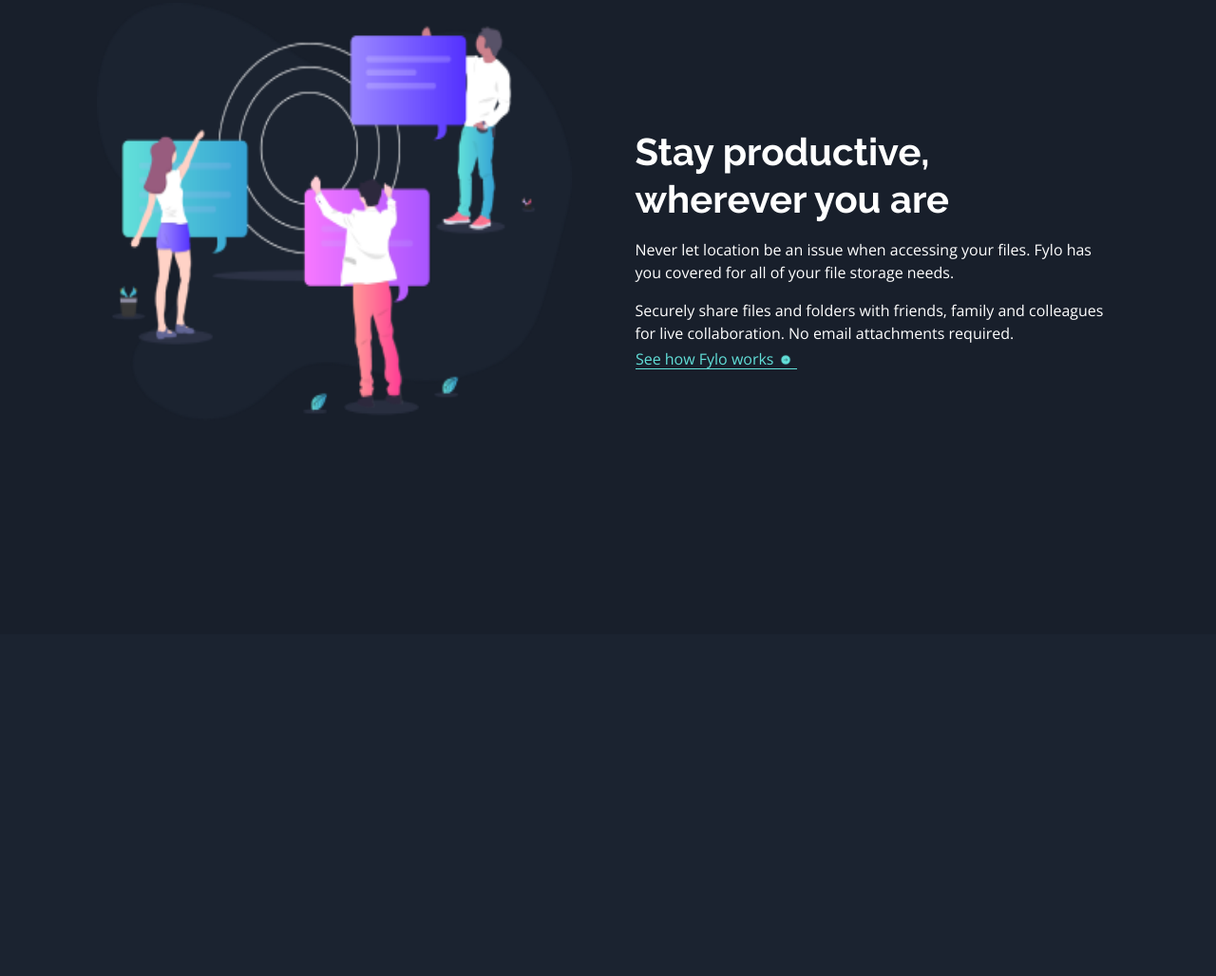
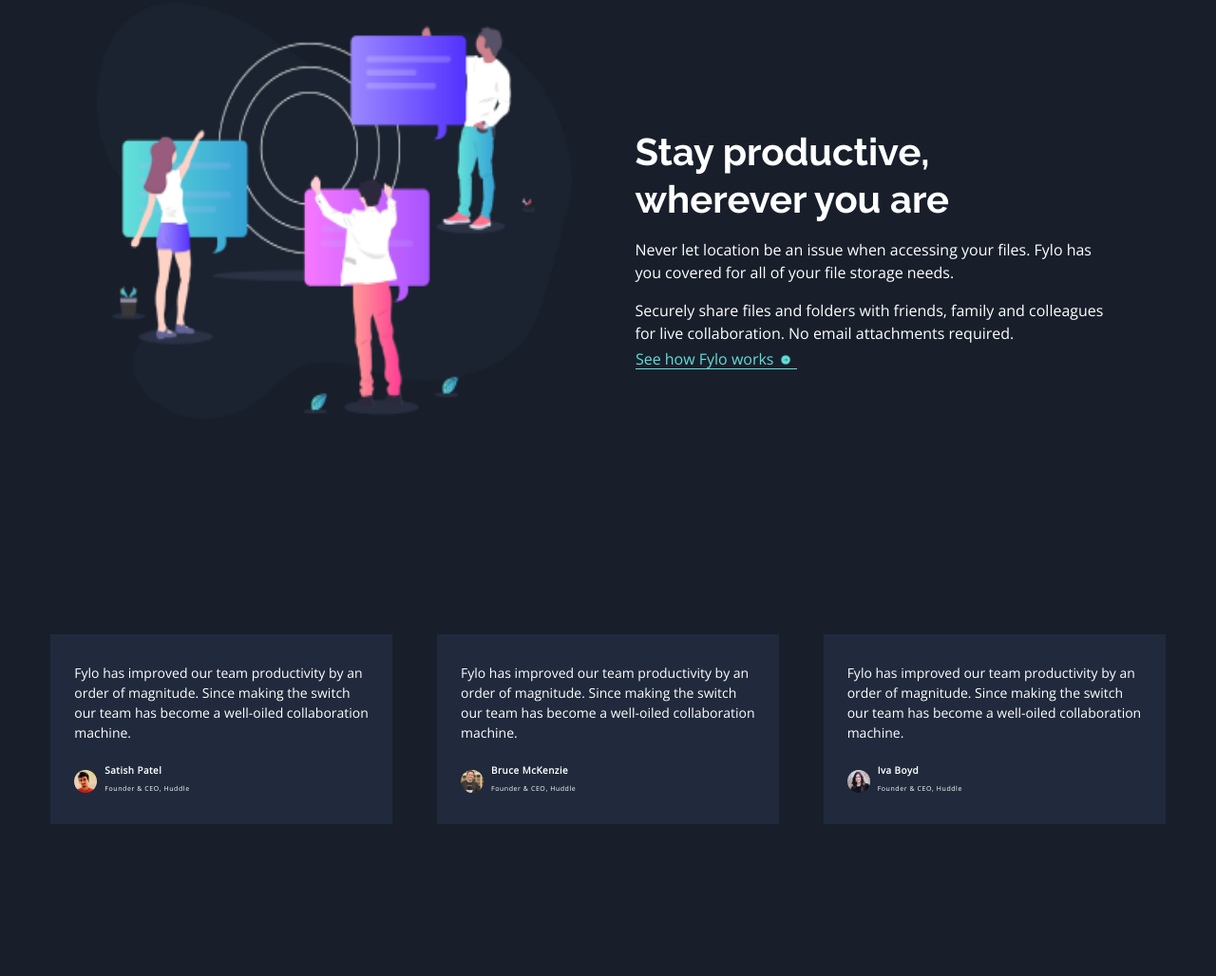
Before and after one commit to aziazi10/FYLO, a plain HTML site: page index.html in a window 1280 px wide. Shown: the part 1647-2675 px from the top of the page at 95% size. Before the commit the page ends 2315 px from the top, so only its background shows below. Drawn offline with Linux system fonts and the light colour scheme.

Commit message:
Finished team section

```diff
--- a/index.html
+++ b/index.html
@@ -111,6 +111,53 @@
             </div>
         </section>
 
+        <section class="team">
+            <div class="container team__container">
+                <section class="team__box">
+                    <p class="team__text">Fylo has improved our team productivity by an order of magnitude. Since
+                        making the switch our team has
+                        become a well-oiled collaboration machine.
+                    </p>
+                    <section class="team__item">
+                        <img class="team__img" src="img/satish.png" alt="satish" width="24" height="24">
+                        <section >
+                            <h6 class="team__title">Satish Patel</h6>
+                            <small class="team__small">Founder & CEO, Huddle</small>
+                        </section>
+                    </section>
+                </section>
+
+                <section class="team__box">
+                    <p class="team__text">Fylo has improved our team productivity by an order of magnitude. Since
+                        making the switch our team has
+                        become a well-oiled collaboration machine.
+                    </p>
+                    <section class="team__item">
+                        <img class="team__img" src="img/bruce.png" alt="satish" width="24" height="24">
+                        <section>
+                            <h6 class="team__title">Bruce McKenzie</h6>
+                            <small class="team__small">Founder & CEO, Huddle</small>
+                        </section>
+                    </section>
+                </section>
+
+                <section class="team__box">
+                    <p class="team__text">Fylo has improved our team productivity by an order of magnitude. Since
+                        making the switch our team has
+                        become a well-oiled collaboration machine.
+                    </p>
+                    <section class="team__item">
+                        <img class="team__img" src="img/iva.png" alt="satish" width="24" height="24">
+                        <section>
+                            <h6 class="team__title">Iva Boyd</h6>
+                            <small class="team__small">Founder & CEO, Huddle</small>
+                        </section>
+                    </section>
+                </section>
+            </div>
+            </section>
+        </section>
+
     </main>
 </body>
 
--- a/scss/blocks/_blocks.scss
+++ b/scss/blocks/_blocks.scss
@@ -5,3 +5,4 @@
 @import 'hero';
 @import 'management';
 @import 'friends';
+@import 'team';
--- /dev/null
+++ b/scss/blocks/_team.scss
@@ -0,0 +1,72 @@
+.team {
+    background-color: #181f2b;
+    padding-bottom: 160px;
+
+    &__box {
+        margin: auto;
+        width: 280px;
+        height: 160px;
+        padding: 20px;
+        background: #202A3C;
+        margin-bottom: 24px;
+    }
+
+    &__text {
+        font-family: 'Open Sans';
+        font-size: 10px;
+        line-height: 18px;
+        margin-bottom: 17px;
+    }
+
+    &__item {
+        display: flex;
+        align-items: center;
+    }
+
+    &__img {
+        display: block;
+        margin-right: 8px;
+    }
+
+    &__title {
+        font-family: 'Open Sans';
+        font-size: 10px;
+        line-height: 10px;
+        letter-spacing: 0.5px;
+    }
+
+    &__small {
+        font-family: 'Open Sans';
+        font-size: 7px;
+        line-height: 10px;
+        letter-spacing: 0.571429px;
+    }
+}
+
+@media only screen and (min-width: 768px) {
+    .team {
+        &__container {
+            display: flex;
+        }
+
+        &__box {
+            margin: auto;
+            padding: 30px 25px 76px 25px;
+            width: 360px;
+            height: 200px;
+            margin-bottom: none;
+        }
+
+        &__text {
+            font-family: 'Open Sans';
+            font-size: 14px;
+            line-height: 21px;
+            margin-bottom: 24px;
+        }
+
+        &__item {
+            display: flex;
+            align-items: center;
+        }
+    }
+}
```
Also changed, not shown: css/main.css, 1 other file.
